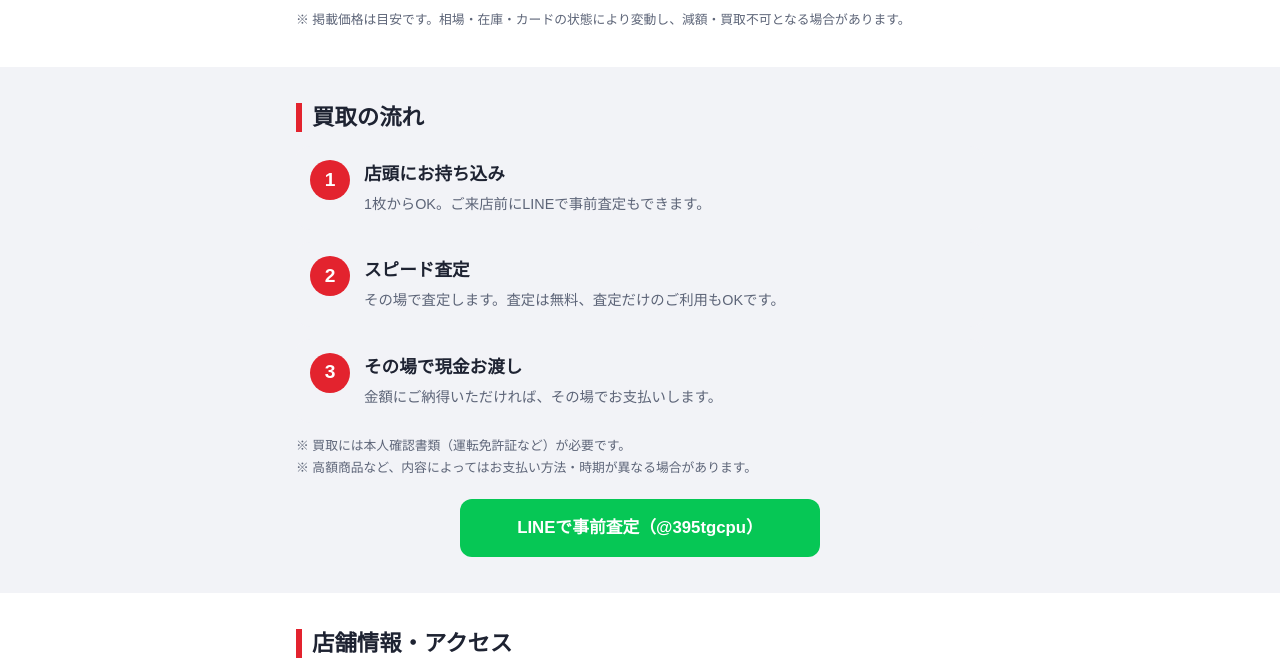
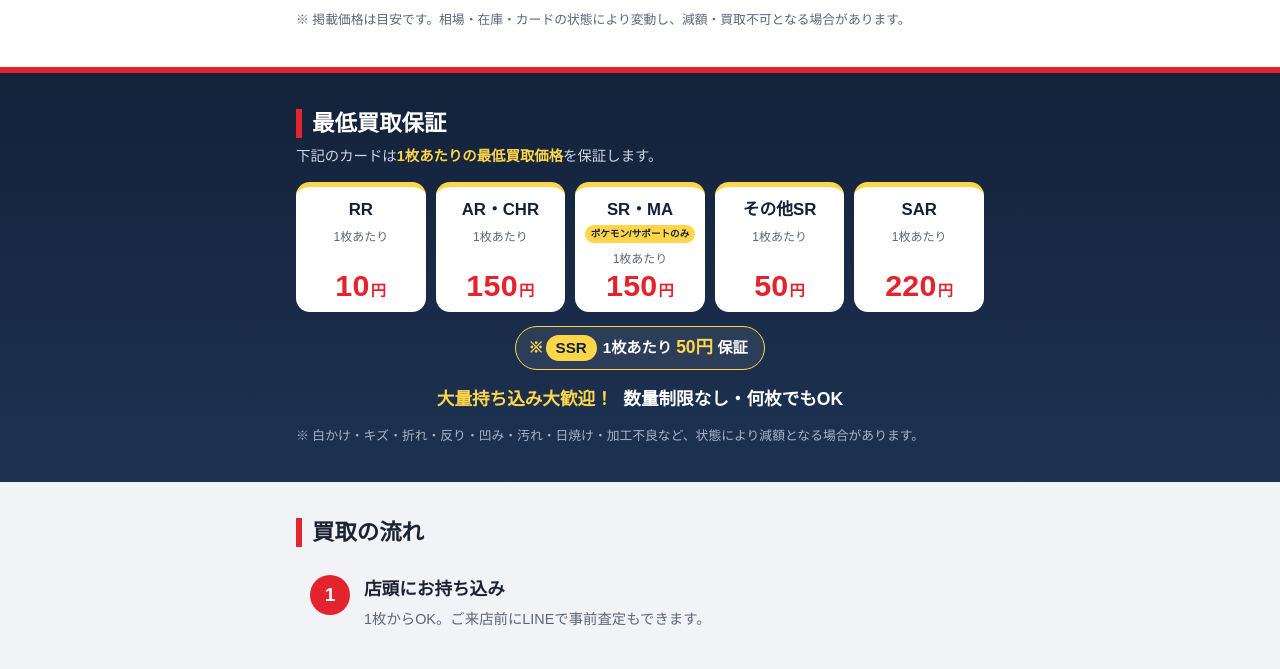
Before and after one commit to deffendmrt-source/47toreca-lp, a plain HTML site: page index.html in a window 1280 px wide. Shown: the part 2267-2936 px from the top of the page. Drawn offline with Linux system fonts and the light colour scheme.

Commit message:
site: sync 2026-11-21 00:40

```diff
--- a/index.html
+++ b/index.html
@@ -110,6 +110,23 @@
     </div>
   </section>
 
+  <section class="section guarantee" id="guarantee" aria-labelledby="guarantee-h">
+    <div class="wrap">
+      <h2 id="guarantee-h">最低買取保証</h2>
+      <p class="lead"><span class="nb">下記のカードは</span><span class="nb"><strong>1枚あたりの最低買取価格</strong>を保証します。</span></p>
+      <ul class="g-list">
+        <li class="g-item"><span class="g-name">RR</span><span class="g-per">1枚あたり</span><span class="g-price">10<small>円</small></span></li>
+        <li class="g-item"><span class="g-name">AR・CHR</span><span class="g-per">1枚あたり</span><span class="g-price">150<small>円</small></span></li>
+        <li class="g-item"><span class="g-name">SR・MA</span><span class="g-note">ポケモン/サポートのみ</span><span class="g-per">1枚あたり</span><span class="g-price">150<small>円</small></span></li>
+        <li class="g-item"><span class="g-name">その他SR</span><span class="g-per">1枚あたり</span><span class="g-price">50<small>円</small></span></li>
+        <li class="g-item g-item-wide"><span class="g-name">SAR</span><span class="g-per">1枚あたり</span><span class="g-price">220<small>円</small></span></li>
+      </ul>
+      <p class="g-sub"><span class="g-sub-tag">SSR</span>1枚あたり <b>50円</b> 保証</p>
+      <p class="g-bulk"><span class="nb">大量持ち込み大歓迎！</span><span class="nb">数量制限なし・何枚でもOK</span></p>
+      <p class="notice">※ 白かけ・キズ・折れ・反り・凹み・汚れ・日焼け・加工不良など、状態により減額となる場合があります。</p>
+    </div>
+  </section>
+
   <section class="section" id="flow" aria-labelledby="flow-h">
     <div class="wrap">
       <h2 id="flow-h">買取の流れ</h2>
@@ -151,6 +168,18 @@
         <iframe title="47トレカ 熊本店の地図" loading="lazy" referrerpolicy="no-referrer-when-downgrade"
           src="https://maps.google.com/maps?q=47%E3%83%88%E3%83%AC%E3%82%AB%20%E7%86%8A%E6%9C%AC%E5%BA%97&amp;ll=32.7401475,130.6882505&amp;hl=ja&amp;z=17&amp;output=embed"></iframe>
       </div>
+
+      <div class="review" id="review" aria-labelledby="review-h">
+        <div class="review-body">
+          <h3 id="review-h">Googleクチコミのお願い</h3>
+          <p>オープンしたばかりで、まだGoogleマップ上でも知られていないお店です。ご利用いただいた率直なご感想をお寄せいただけると大変励みになります！</p>
+          <a class="btn btn-review" href="https://search.google.com/local/writereview?placeid=ChIJy2kCFCyLQDUR9B_Qg0f9Ic0" target="_blank" rel="noopener">Googleマップでクチコミを投稿する</a>
+        </div>
+        <figure class="review-qr">
+          <img src="assets/google-review-qr.svg" width="160" height="160" alt="Googleクチコミ投稿ページを開くQRコード">
+          <figcaption>スマホのカメラで読み取り</figcaption>
+        </figure>
+      </div>
     </div>
   </section>
 </main>
--- a/style.css
+++ b/style.css
@@ -8,6 +8,7 @@
   --muted: #5d6578;
   --line: #dfe2ea;
   --line-green: #06c755;
+  --gold: #ffd54a;
   --radius: 14px;
 }
 
@@ -169,6 +170,76 @@ a { color: var(--navy-2); }
 .map { margin-top: 16px; border-radius: var(--radius); overflow: hidden; border: 1px solid var(--line); }
 .map iframe { display: block; width: 100%; height: 320px; border: 0; }
 
+/* ---- 最低買取保証 ---- */
+.guarantee { background: linear-gradient(180deg, var(--navy) 0%, var(--navy-2) 100%); color: #fff; border-top: 6px solid var(--red); }
+.guarantee h2 { color: #fff; }
+.guarantee .lead { color: #cfd6e4; }
+.guarantee .lead strong { color: var(--gold); }
+.guarantee .notice { color: #aab4c8; }
+.g-list { list-style: none; margin: 14px 0 0; padding: 0; display: grid; grid-template-columns: 1fr 1fr; gap: 10px; }
+.g-item {
+  display: flex;
+  flex-direction: column;
+  align-items: center;
+  text-align: center;
+  background: #fff;
+  color: var(--navy);
+  border-radius: var(--radius);
+  border-top: 5px solid var(--gold);
+  padding: 12px 8px 10px;
+}
+.g-item-wide { grid-column: 1 / -1; }
+.g-name { font-weight: 800; font-size: 1.15rem; line-height: 1.3; }
+.g-note { margin-top: 4px; font-size: 0.7rem; font-weight: 700; background: var(--gold); color: var(--navy); border-radius: 999px; padding: 1px 8px; line-height: 1.6; }
+.g-per { margin-top: 6px; font-size: 0.75rem; color: var(--muted); }
+.g-price { margin-top: auto; font-size: 2rem; font-weight: 800; color: var(--red); line-height: 1.1; letter-spacing: 0.01em; }
+.g-price small { font-size: 0.5em; margin-left: 1px; }
+.g-sub {
+  margin: 14px auto 0;
+  width: fit-content;
+  max-width: 100%;
+  background: rgba(255, 255, 255, 0.08);
+  border: 1px solid var(--gold);
+  border-radius: 999px;
+  padding: 6px 16px 6px 6px;
+  font-size: 0.95rem;
+  font-weight: 700;
+}
+.g-sub::before { content: "※"; margin: 0 2px 0 6px; color: var(--gold); }
+.g-sub-tag { display: inline-block; background: var(--gold); color: var(--navy); font-weight: 800; border-radius: 999px; padding: 0 10px; margin-right: 6px; }
+.g-sub b { color: var(--gold); font-size: 1.15em; }
+.g-bulk { margin: 16px 0 0; text-align: center; font-weight: 800; font-size: 1.1rem; color: var(--gold); line-height: 1.5; }
+.g-bulk .nb + .nb { margin-left: 0.6em; color: #fff; }
+
+/* ---- Googleクチコミ ---- */
+.review {
+  margin-top: 16px;
+  display: flex;
+  gap: 16px;
+  align-items: center;
+  background: #fff;
+  border: 1px solid var(--line);
+  border-top: 4px solid var(--red);
+  border-radius: var(--radius);
+  padding: 16px;
+}
+.review-body { flex: 1; min-width: 0; }
+.review h3 { margin: 0 0 4px; font-size: 1.1rem; color: var(--navy); }
+.review p { margin: 0 0 12px; font-size: 0.92rem; color: var(--muted); }
+.btn-review { background: var(--navy); color: #fff; border-bottom: 3px solid var(--gold); }
+.review-qr { flex: none; margin: 0; text-align: center; }
+.review-qr img {
+  display: block;
+  width: 160px;
+  height: 160px;
+  background: #fff;
+  border: 2px solid var(--line);
+  border-radius: 12px;
+  padding: 4px;
+}
+.review-qr figcaption { margin-top: 4px; font-size: 0.72rem; color: var(--muted); }
+@media (max-width: 599px) { .review-qr { display: none; } }
+
 .footer { background: var(--navy); color: #cfd6e4; text-align: center; padding: 24px 0; font-size: 0.85rem; }
 .footer p { margin: 2px 0; }
 .footer-name { font-weight: 700; color: #fff; font-size: 1rem; }
@@ -180,6 +251,12 @@ a { color: var(--navy-2); }
   .cta { grid-template-columns: 1fr 1fr; max-width: 520px; }
   .cta-line { grid-template-columns: 1fr; max-width: 360px; }
   .hero { padding: 44px 0 48px; }
+  .g-list { grid-template-columns: repeat(5, 1fr); }
+  .g-item-wide { grid-column: auto; }
+  .g-name { font-size: 1.05rem; }
+  .g-price { font-size: 1.9rem; }
+  .g-item { padding: 12px 4px 10px; }
+  .g-note { font-size: 0.6rem; padding: 1px 6px; white-space: nowrap; }
 }
 
 @media (prefers-reduced-motion: reduce) {
```
Also changed, not shown: assets/google-review-qr.svg (added).
